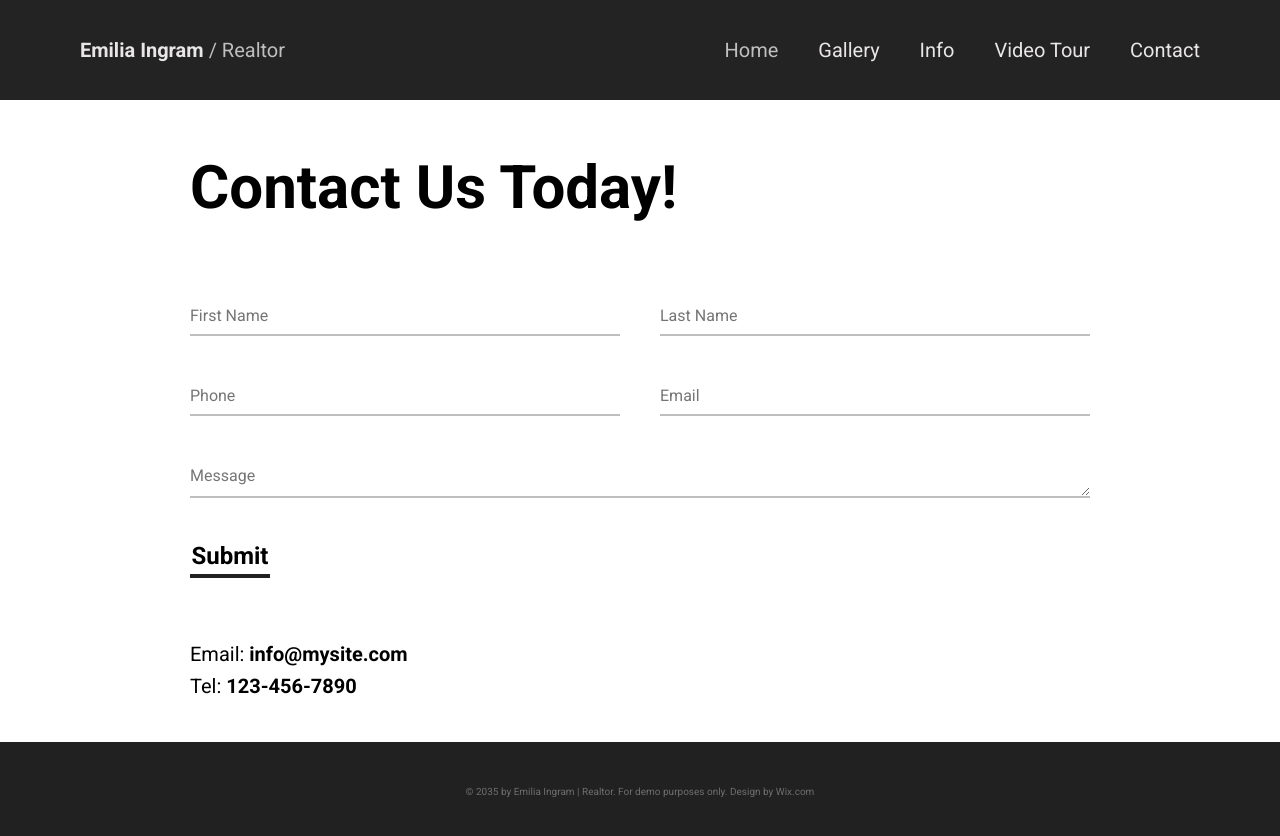
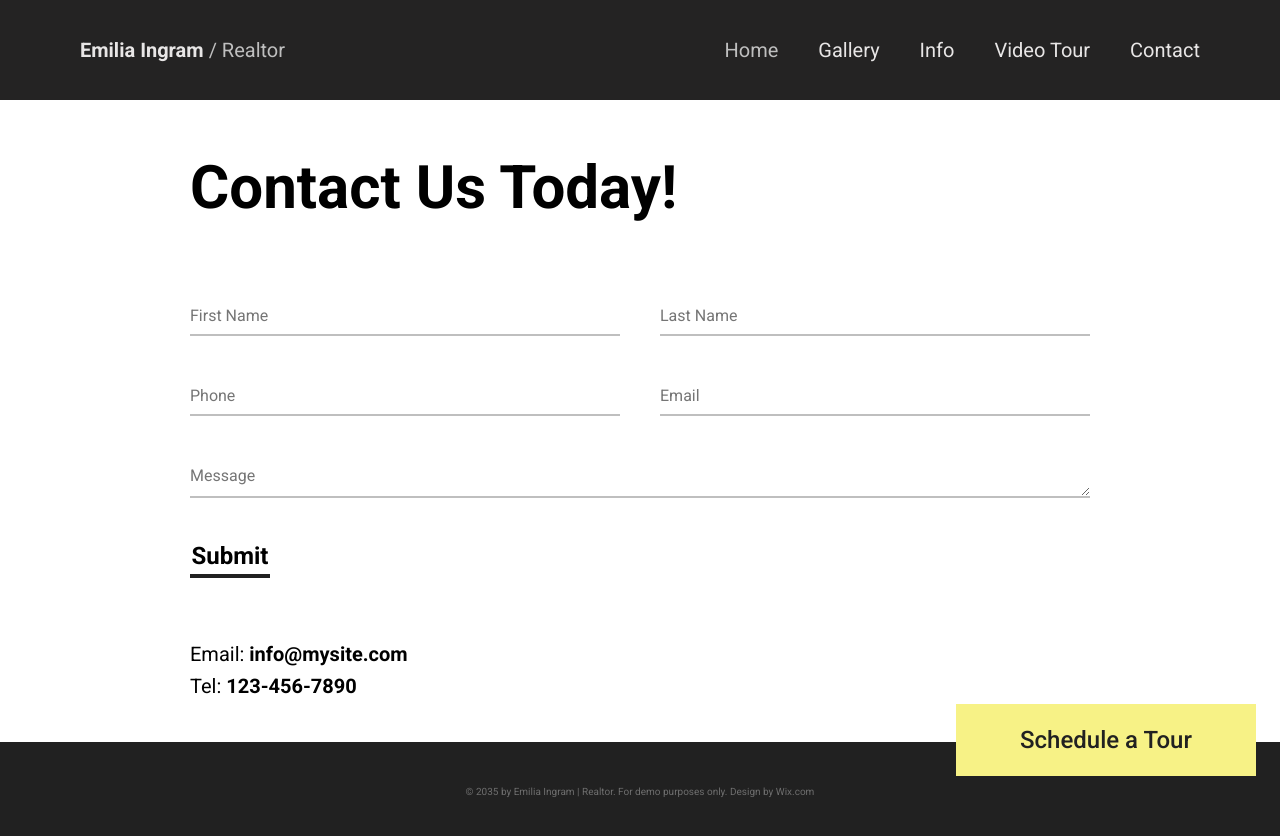
Before and after one commit to Knopkaivy/real-estate-landing, a React (Create React App) app: page / in a window 1280 px wide. Shown: the top 836 px of the page. Built offline with nearby package versions, Linux system fonts and the light colour scheme.

Commit message:
add ScheduleButton component and styles

```diff
--- a/src/App.jsx
+++ b/src/App.jsx
@@ -2,11 +2,13 @@ import './styles/App.css';
 import Contact from './components/Contact';
 import Footer from './components/Footer';
 import Navbar from './components/Navbar';
+import ScheduleButton from './components/ScheduleButton';
 
 function App() {
   return (
     <div className="App">
       <Navbar />
+      <ScheduleButton />
       <Contact />
       <Footer />
     </div>
--- /dev/null
+++ b/src/components/ScheduleButton.jsx
@@ -0,0 +1,8 @@
+import React from 'react';
+import '../styles/ScheduleButton.css';
+
+const ScheduleButton = () => {
+  return <button className="ScheduleButton">Schedule a Tour</button>;
+};
+
+export default ScheduleButton;
--- a/src/styles/App.css
+++ b/src/styles/App.css
@@ -29,6 +29,7 @@ body {
   flex-direction: column;
   align-items: center;
   /* min-height: 100vh; */
+  position: relative;
 }
 .button-secondary {
   font-family: inherit;
--- /dev/null
+++ b/src/styles/ScheduleButton.css
@@ -0,0 +1,22 @@
+.ScheduleButton {
+  width: 30rem;
+  height: 7.2rem;
+  background-color: var(--color-yellow);
+  font-family: inherit;
+  font-size: 2.4rem;
+  font-weight: 500;
+  color: var(--color-black);
+  border: none;
+  cursor: pointer;
+  position: fixed;
+  bottom: 2.4rem;
+  right: 2.4rem;
+  transition: all 0.2s ease;
+}
+.ScheduleButton:hover {
+  background-color: var(--color-grey);
+}
+.ScheduleButton:active,
+.ScheduleButton:focus {
+  outline: none;
+}
```
